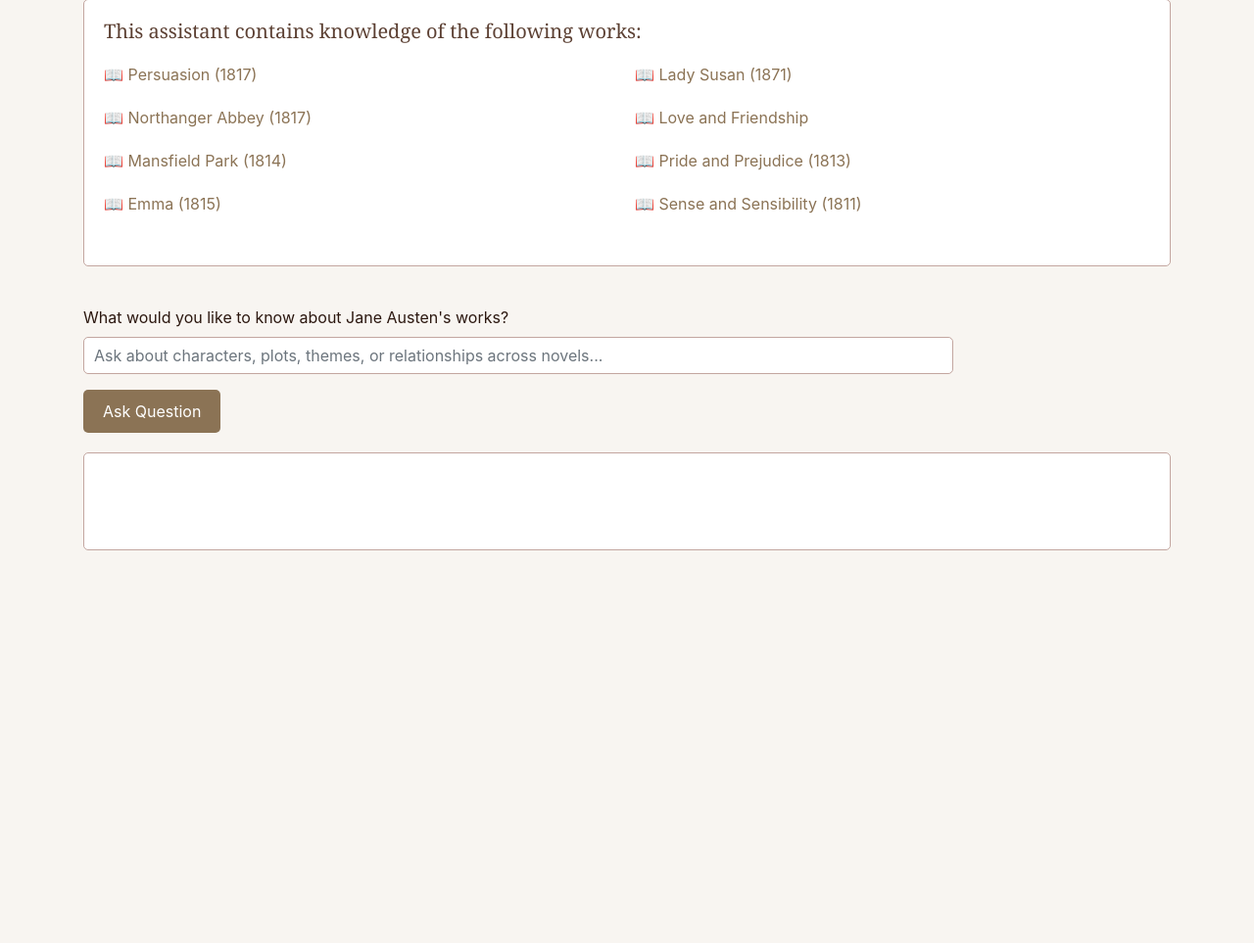
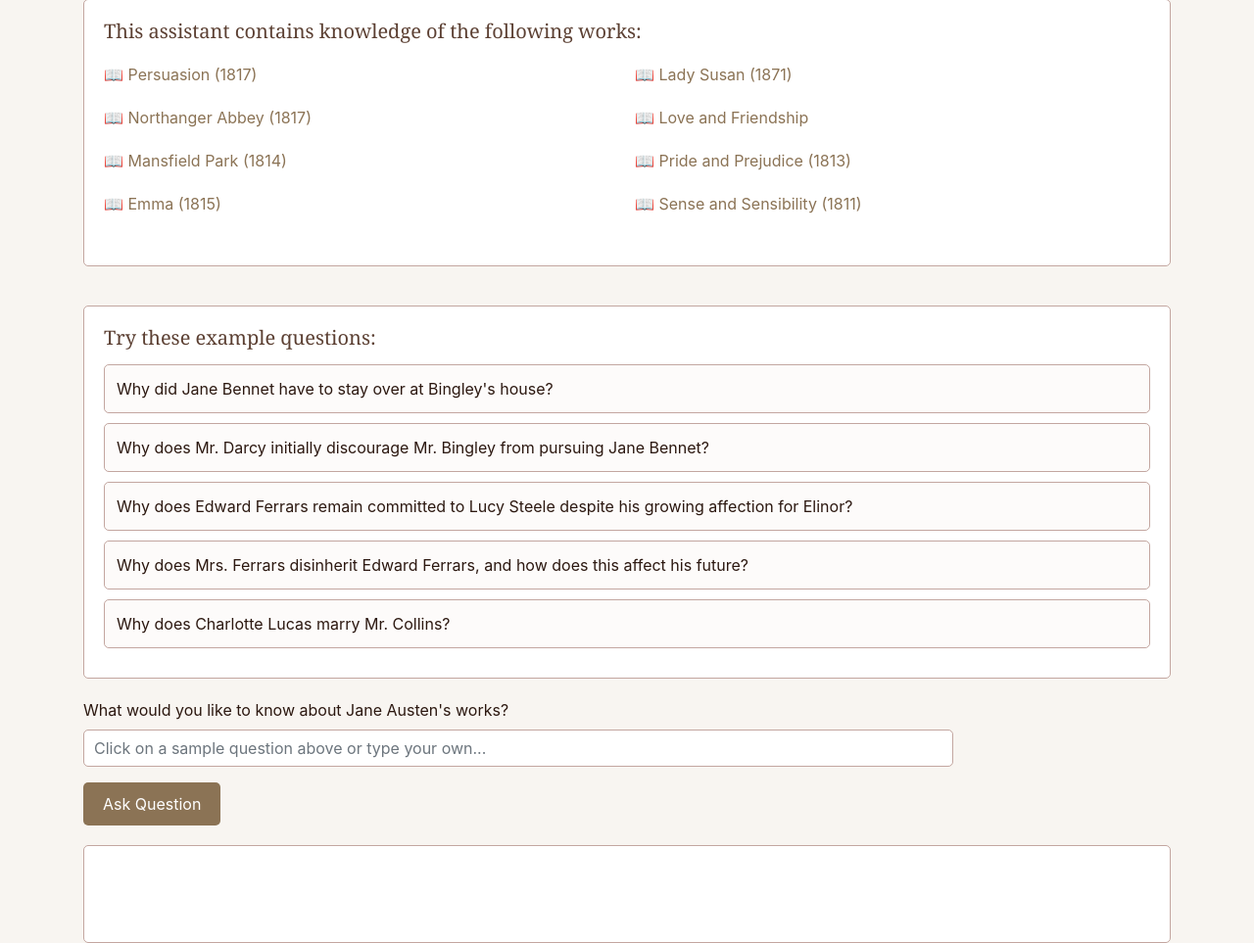
Before and after one commit to stefbp066/JaneAustenChatBot, a Flask app: page / in a window 1280 px wide. Shown: the part 117-1080 px from the top of the page at 98% size. Before the commit the page ends 679 px from the top, so only its background shows below. Run offline with Flask 3, Linux system fonts and the light colour scheme; some libraries are stand-ins or nearby versions.

Commit message:
add demo questions

```diff
--- a/app.py
+++ b/app.py
@@ -7,7 +7,7 @@ from langchain_openai import ChatOpenAI
 from langchain_openai import OpenAIEmbeddings
 from langchain.chains import create_retrieval_chain
 from langchain_core.prompts import ChatPromptTemplate
-from flask import Flask, render_template, request, render_template_string
+from flask import Flask, render_template, request
 from langchain.chains.combine_documents import create_stuff_documents_chain
 
 app = Flask(__name__)
@@ -86,8 +86,5 @@ def index():
             answer = f'An error occurred: {str(e)}. Please check your OpenAI API key and try again.'
     return render_template('index.html', answer=answer)
 
-def handler(event, context):
-    return awsgi.response(app, event, context)
-
 if __name__ == "__main__":
     app.run(debug=True, threaded=True)
--- a/templates/index.html
+++ b/templates/index.html
@@ -84,13 +84,45 @@
             align-items: center;
             justify-content: center;
         }
+
+        .demo-questions {
+            background-color: white;
+            border: 1px solid #c3a6a0;
+            border-radius: 5px;
+            padding: 20px;
+            margin: 20px 0;
+        }
+
+        .demo-questions h5 {
+            color: #5c4033;
+            font-family: 'Georgia', serif;
+            margin-bottom: 15px;
+        }
+
+        .demo-question {
+            background-color: #fdfbfa;
+            border: 1px solid #c3a6a0;
+            border-radius: 5px;
+            padding: 12px;
+            margin-bottom: 10px;
+            cursor: pointer;
+            transition: all 0.2s ease;
+        }
+
+        .demo-question:hover {
+            background-color: #f0e6e1;
+            transform: translateX(5px);
+            box-shadow: 2px 2px 5px rgba(0,0,0,0.1);
+        }
+
+
     </style>
 </head>
 <body>
     <div class="container mt-5">
         <h1 class="text-center">Jane Austen Literary Assistant 🪶📜</h1>
 
-        <!-- Added works list section -->
+        <!-- Works list section -->
         <div class="works-list">
             <h5>This assistant contains knowledge of the following works:</h5>
             <ul>
@@ -105,11 +137,31 @@
             </ul>
         </div>
 
+        <!-- New Demo Questions Section -->
+        <div class="demo-questions">
+            <h5>Try these example questions:</h5>
+            <div class="demo-question" onclick="fillQuestion(this)">
+                Why did Jane Bennet have to stay over at Bingley's house?
+            </div>
+            <div class="demo-question" onclick="fillQuestion(this)">
+                Why does Mr. Darcy initially discourage Mr. Bingley from pursuing Jane Bennet?
+            </div>
+            <div class="demo-question" onclick="fillQuestion(this)">
+                Why does Edward Ferrars remain committed to Lucy Steele despite his growing affection for Elinor?
+            </div>
+            <div class="demo-question" onclick="fillQuestion(this)">
+                Why does Mrs. Ferrars disinherit Edward Ferrars, and how does this affect his future?
+            </div>
+            <div class="demo-question" onclick="fillQuestion(this)">
+                Why does Charlotte Lucas marry Mr. Collins?
+            </div>
+        </div>
+
         <form id="query-form" method="post" onsubmit="showLoadingSpinner()">
             <div class="form-group">
                 <label for="input_text">What would you like to know about Jane Austen's works?</label>
                 <input type="text" id="input_text" name="input_text" class="form-control"
-                       placeholder="Ask about characters, plots, themes, or relationships across novels..." required>
+                       placeholder="Click on a sample question above or type your own..." required>
             </div>
             <button type="submit" class="btn btn-primary">Ask Question</button>
         </form>
@@ -132,6 +184,19 @@
     <script src="https://stackpath.bootstrapcdn.com/bootstrap/4.5.2/js/bootstrap.min.js"></script>
 
     <script>
+        function fillQuestion(element) {
+            // Get the question text
+            const questionText = element.innerText.trim();
+
+            // Fill the input box
+            const inputBox = document.getElementById('input_text');
+            inputBox.value = questionText;
+
+            // Smooth scroll to the input box
+            inputBox.scrollIntoView({ behavior: 'smooth', block: 'center' });
+            inputBox.focus();
+        }
+
         function showLoadingSpinner() {
             document.getElementById('loading-overlay').style.display = 'flex';
         }
```
Also changed, not shown: 1 other file.
